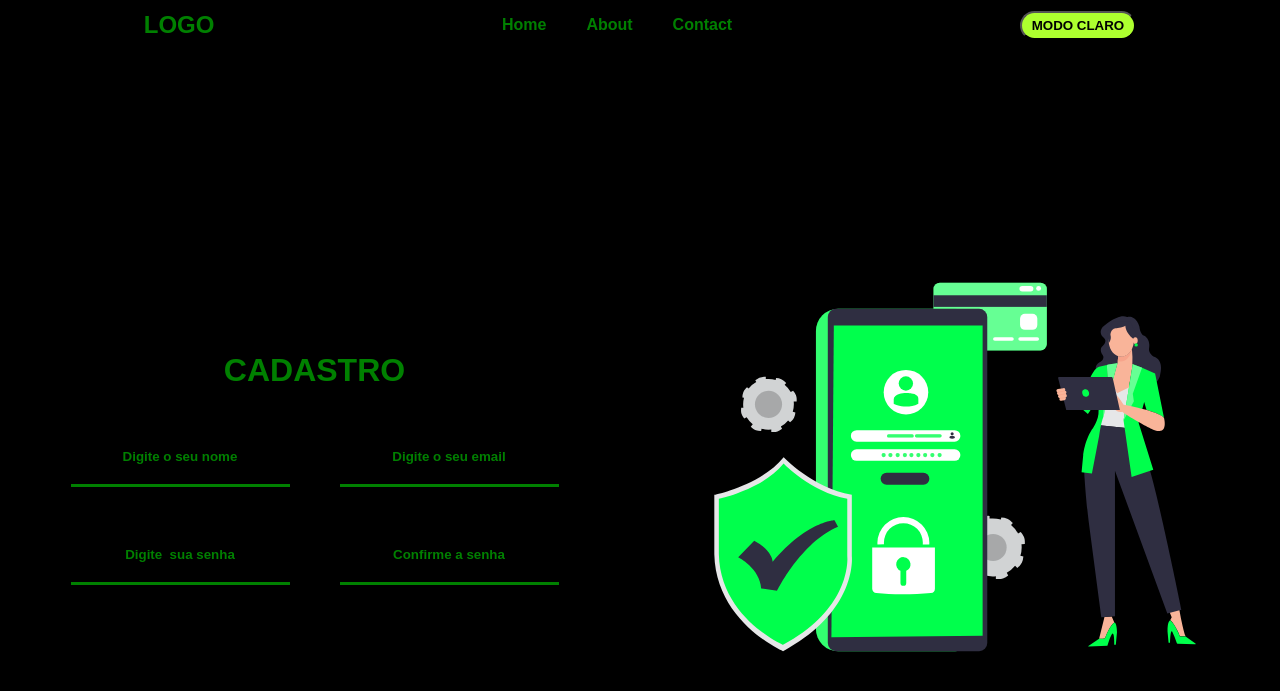
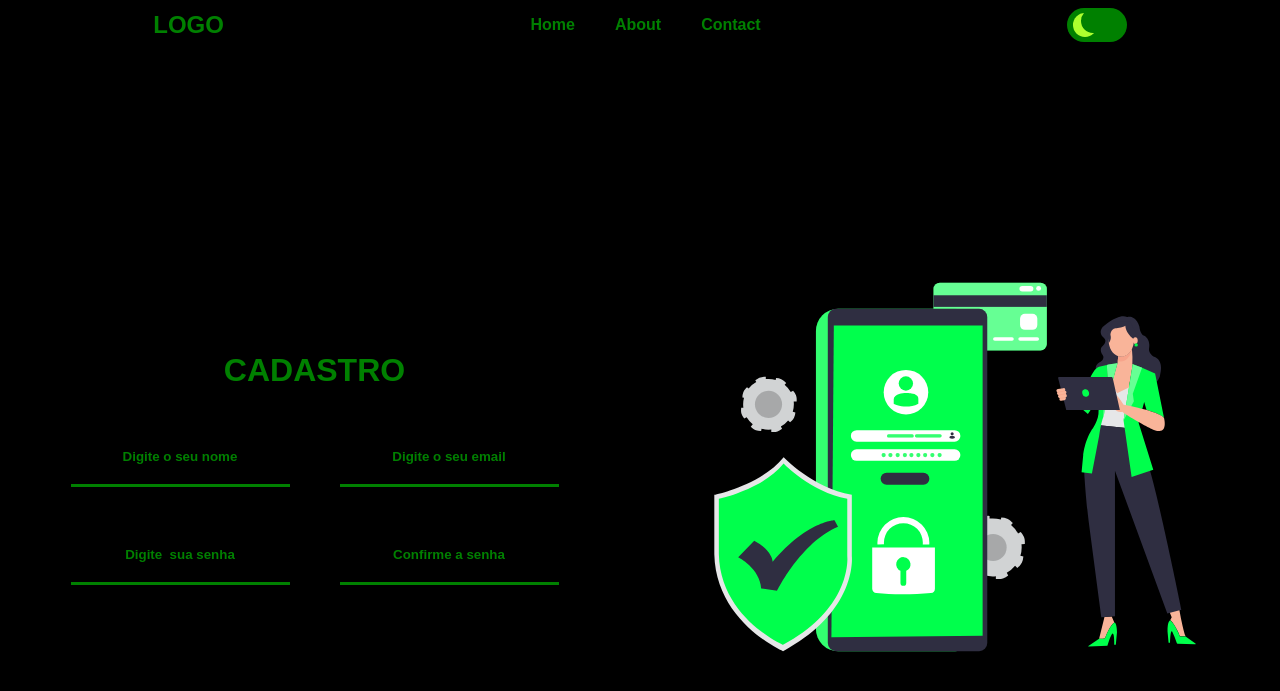
Before and after one commit to ek1l/primeiro-site-darkmode, a plain HTML site: page index.html in a window 1280 px wide. Drawn offline with Linux system fonts and the light colour scheme.

Commit message:
second commit

```diff
--- a/assets/style/style.css
+++ b/assets/style/style.css
@@ -147,3 +147,59 @@ form h1:hover {
 #htmldarkmode input::placeholder {
     color: black;
 }
+
+
+
+
+
+/* The switch - the box around the slider */
+.switch {
+    font-size: 17px;
+    position: relative;
+    display: inline-block;
+    width: 3.5em;
+    height: 2em;
+  }
+
+  /* Hide default HTML checkbox */
+  .switch input {
+    opacity: 0;
+    width: 0;
+    height: 0;
+  }
+
+  /* The slider */
+  .slider {
+    --background: green;
+    position: absolute;
+    cursor: pointer;
+    top: 0;
+    left: 0;
+    right: 0;
+    bottom: 0;
+    background-color: var(--background);
+    transition: .5s;
+    border-radius: 30px;
+  }
+
+  .slider:before {
+    position: absolute;
+    content: "";
+    height: 1.4em;
+    width: 1.4em;
+    border-radius: 50%;
+    left: 10%;
+    bottom: 15%;
+    box-shadow: inset 8px -4px 0px 0px greenyellow;
+    background: var(--background);
+    transition: .5s;
+  }
+
+  input:checked + .slider {
+    background-color: green;
+  }
+
+  input:checked + .slider:before {
+    transform: translateX(100%);
+    box-shadow: inset 15px -4px 0px 15px greenyellow;
+  }
--- a/index.html
+++ b/index.html
@@ -22,7 +22,10 @@
                 <li><a href="#">About</a></li>
                 <li><a href="#">Contact</a></li>
             </ul>
-            <button id="dark" onclick="modoDark()">MODO CLARO</button>
+            <label class="switch">
+                <input id="dark" onclick="modoDark()" type="checkbox">
+                <span class="slider"></span>
+            </label>
 
         </nav>
     </header>
```
